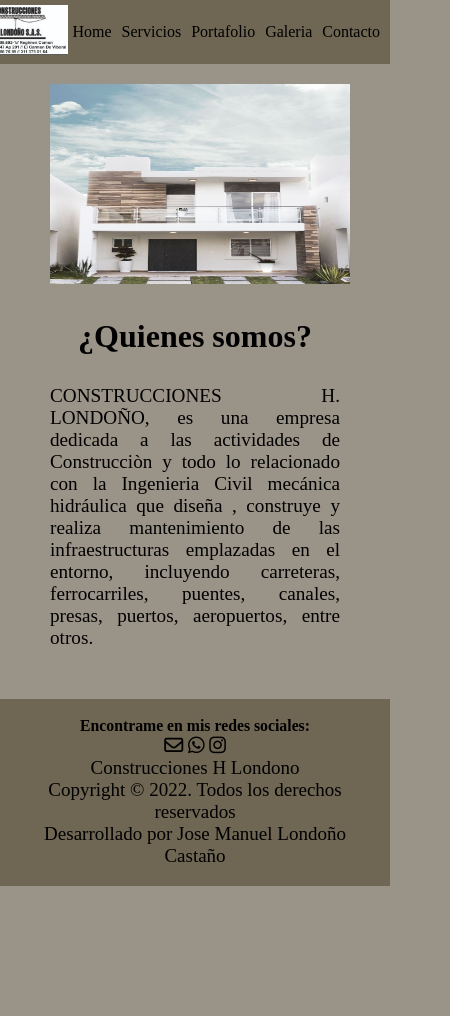
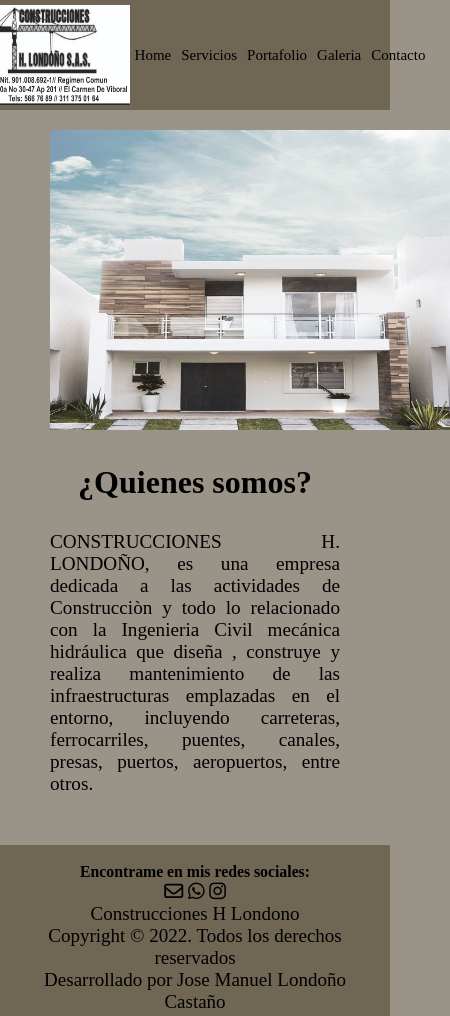
Before and after one commit to Joselito17821/PF-Londono, a plain HTML site: page index.html in a window 390 px wide. Shown: the top 1016 px of the page, 450 px wide, since content can reach past the window. Before the commit the page ends 886 px from the top, so only its background shows below. Drawn offline with Linux system fonts and the light colour scheme.

Commit message:
Update estilo.css

```diff
--- a/css/estilo.css
+++ b/css/estilo.css
@@ -526,12 +526,57 @@ section {
     }
 
   }
+  @media screen and (max-width: 491px) {
+    /*------- inicio index ------*/
+  .contenido3{
+    display: flex;
+    justify-content: center;
+  }
+  .divA1{
+    justify-content: center;
+  }
+  .divAul1 li{
+    font-size: 10000px;
+  }
+  .logo img{
+    height: 100px;
+    width: 150px;
+    display: flex;
+    justify-content: flex-end;
+    margin-left: 20px;
+  }
+    /*-------fin index-----*/
+    /*-------inicio servicios-----*/
 
-  /*-------fin contacto-------*/
-  @media screen and (max-width: 1300px) {
+    /*-------fin servicios-----*/
+    /*--------inicio portafolio-------*/
 
+    /*-------fin portafolio-------*/
+    /*--------inicio galeria-------*/
+
+    /*-------fin galeria-------*/
+    /*--------inicio contacto-------*/
+
+    /*-------fin contacto-------*/
+  @media screen and (max-width: 522px) {
     /*------- inicio index ------*/
-
+  .contenido3{
+    display: flex;
+    justify-content: center;
+  }
+  .divA1{
+    justify-content: center;
+  }
+  .divAul1 li{
+    font-size: 15px;
+  }
+  .logo img{
+    height: 100px;
+    width: 150px;
+    display: flex;
+    justify-content: flex-end;
+    margin-left: 20px;
+  }
     /*-------fin index-----*/
     /*-------inicio servicios-----*/
 
@@ -546,3 +591,126 @@ section {
 
     /*-------fin contacto-------*/
   }
+  @media screen and (max-width: 570px) {
+    /*------- inicio index ------*/
+  .contenido3{
+    display: flex;
+    justify-content: center;
+  }
+  .divAul1 li{
+    font-size: 15px;
+  }
+  .logo img{
+    height: 100px;
+    width: 150px;
+    display: flex;
+    justify-content: flex-end;
+    margin-left: 20px;
+  }
+    /*-------fin index-----*/
+    /*-------inicio servicios-----*/
+
+    /*-------fin servicios-----*/
+    /*--------inicio portafolio-------*/
+
+    /*-------fin portafolio-------*/
+    /*--------inicio galeria-------*/
+
+    /*-------fin galeria-------*/
+    /*--------inicio contacto-------*/
+
+    /*-------fin contacto-------*/
+  }
+  @media screen and (max-width: 620px) {
+    /*------- inicio index ------*/
+  .contenido img{
+    width: 400px;
+    height: 300px;
+  }
+    /*-------fin index-----*/
+    /*-------inicio servicios-----*/
+
+    /*-------fin servicios-----*/
+    /*--------inicio portafolio-------*/
+
+    /*-------fin portafolio-------*/
+    /*--------inicio galeria-------*/
+
+    /*-------fin galeria-------*/
+    /*--------inicio contacto-------*/
+
+    /*-------fin contacto-------*/
+  }
+  @media screen and (max-width: 640px) {
+    /*------- inicio index ------*/
+  .contenido3{
+    display: flex;
+    justify-content: center;
+  }
+  .divAul1{
+    font-size: 15px;
+  }
+  .logo img{
+    height: 100px;
+    width: 150px;
+    display: flex;
+    justify-content: flex-end;
+    margin-left: 20px;
+  }
+    /*-------fin index-----*/
+    /*-------inicio servicios-----*/
+
+    /*-------fin servicios-----*/
+    /*--------inicio portafolio-------*/
+
+    /*-------fin portafolio-------*/
+    /*--------inicio galeria-------*/
+
+    /*-------fin galeria-------*/
+    /*--------inicio contacto-------*/
+
+    /*-------fin contacto-------*/
+  }
+  @media screen and (max-width: 1024px) {
+    /*------- inicio index ------*/
+  .contenido3{
+    display: flex;
+    justify-content: center;
+    margin-left:  50px;
+    margin-right: 50px;
+  }
+    /*-------fin index-----*/
+    /*-------inicio servicios-----*/
+
+    /*-------fin servicios-----*/
+    /*--------inicio portafolio-------*/
+
+    /*-------fin portafolio-------*/
+    /*--------inicio galeria-------*/
+
+    /*-------fin galeria-------*/
+    /*--------inicio contacto-------*/
+
+    /*-------fin contacto-------*/
+  }
+  @media screen and (max-width: 1200px) {
+    /*------- inicio index ------*/
+  .contenido3{
+    display: flex;
+    justify-content: center;
+  }
+    /*-------fin index-----*/
+    /*-------inicio servicios-----*/
+
+    /*-------fin servicios-----*/
+    /*--------inicio portafolio-------*/
+
+    /*-------fin portafolio-------*/
+    /*--------inicio galeria-------*/
+
+    /*-------fin galeria-------*/
+    /*--------inicio contacto-------*/
+
+    /*-------fin contacto-------*/
+  }
+  }
```
